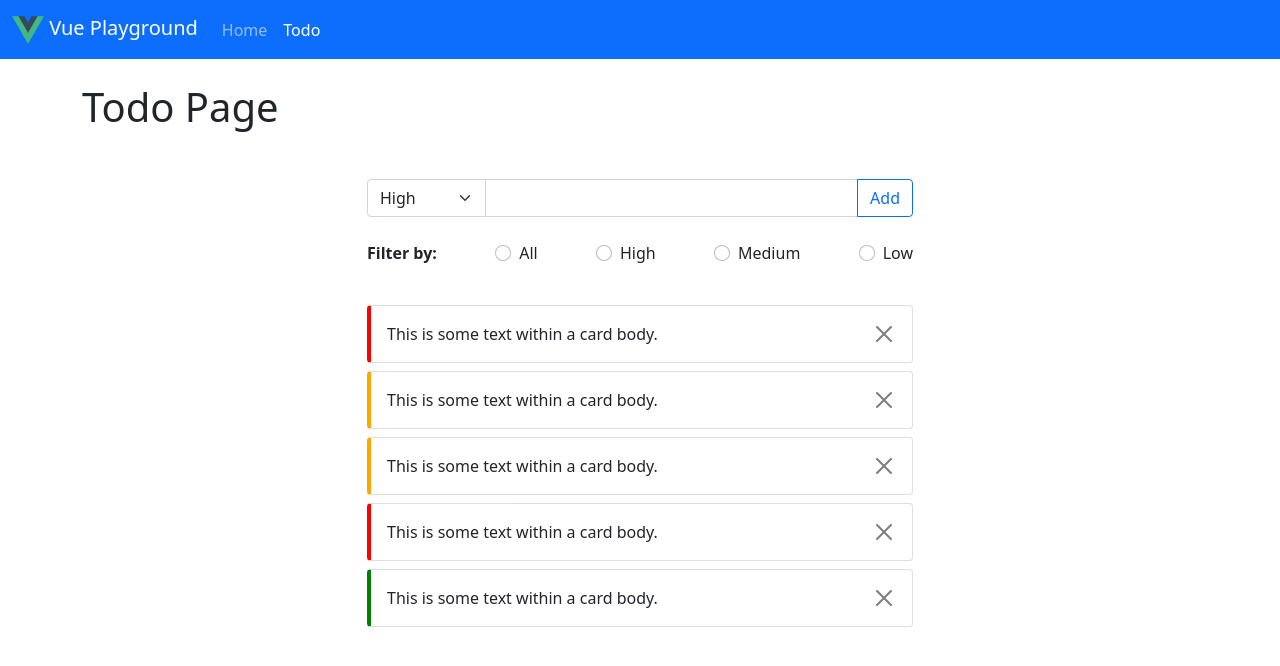
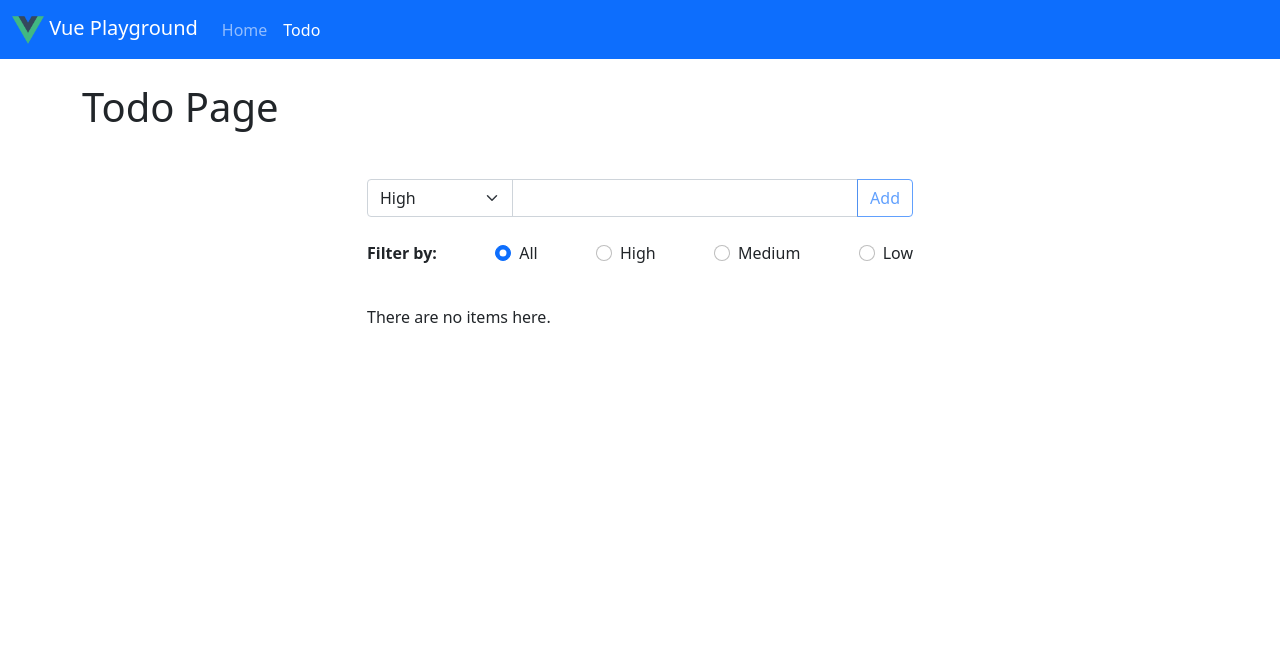
Before and after one commit to opnrivers/vue-playground, a Vue app: page /todo in a window 1280 px wide. Shown: the top 666 px of the page. Built offline with nearby package versions, Linux system fonts and the light colour scheme.

Commit message:
functional todo page

```diff
--- a/src/components/TodoFilterByPriority.js
+++ b/src/components/TodoFilterByPriority.js
@@ -1,3 +1,11 @@
 export default {
   name: 'TodoFilterByPriority',
+  props: {
+    options: Array,
+  },
+  methods: {
+    filterTodoItems(className) {
+      this.$emit('filterTodoItems', className);
+    },
+  },
 };
--- a/src/components/TodoFilterByPriority.vue
+++ b/src/components/TodoFilterByPriority.vue
@@ -1,55 +1,22 @@
 <template>
   <div class="d-flex justify-content-between mb-4">
     <p><b>Filter by:</b></p>
-    <div class="form-check">
+
+    <div class="form-check"
+         v-for="(item, index) in options"
+         :key="index">
+
       <input
         class="form-check-input"
         type="radio"
         name="filterPriority"
-        id="filterPriority1"
+        :id="`filterPriority${index}`"
+        @change="filterTodoItems(item.value)"
+        :checked="index === 0"
       />
 
-      <label class="form-check-label" for="filterPriority1">
-        All
-      </label>
-    </div>
-
-    <div class="form-check">
-      <input
-        class="form-check-input"
-        type="radio"
-        name="filterPriority"
-        id="filterPriority2"
-      />
-
-      <label class="form-check-label" for="filterPriority2">
-        High
-      </label>
-    </div>
-
-    <div class="form-check">
-      <input
-        class="form-check-input"
-        type="radio"
-        name="filterPriority"
-        id="filterPriority3"
-      />
-
-      <label class="form-check-label" for="filterPriority3">
-        Medium
-      </label>
-    </div>
-
-    <div class="form-check">
-      <input
-        class="form-check-input"
-        type="radio"
-        name="filterPriority"
-        id="filterPriority4"
-      />
-
-      <label class="form-check-label" for="filterPriority4">
-        Low
+      <label class="form-check-label" :for="`filterPriority${index}`">
+        {{ item.option }}
       </label>
     </div>
   </div>
--- a/src/components/TodoInputGroup.js
+++ b/src/components/TodoInputGroup.js
@@ -1,3 +1,26 @@
+import { ref } from 'vue';
+
 export default {
   name: 'TodoInputGroup',
+  props: {
+    options: Array,
+  },
+  setup() {
+    const todoItem = ref('');
+    return { todoItem };
+  },
+  data() {
+    return {
+      className: this.options[0].value,
+    };
+  },
+  methods: {
+    selectedClassName() {
+      this.$emit('selectedClassName', this.className);
+    },
+    addTodoItem(todoItem) {
+      this.$emit('todoItem', todoItem);
+      this.todoItem = '';
+    },
+  },
 };
--- a/src/components/TodoInputGroup.vue
+++ b/src/components/TodoInputGroup.vue
@@ -2,16 +2,30 @@
   <div class="input-group mb-4">
     <select
       class="form-select"
-      style="flex: 0.2 1 auto;"
-      aria-label="">
-      <option value="0">High</option>
-      <option value="0">Medium</option>
-      <option value="0">Low</option>
+      style="flex: 0.3 1 auto;"
+      aria-label="Select Priority"
+      v-model="className"
+      @change="selectedClassName">
+
+      <option
+        v-for="(option, index) in options"
+        :key="index"
+        :value="option.value"
+        :selected="className === option.value">{{ option.option }}
+      </option>
     </select>
 
-    <input type="text" class="form-control">
+    <input
+      type="text"
+      class="form-control"
+      v-model="todoItem"
+      @input="$emit('update:modelValue', $event.target.value)">
 
-    <button class="btn btn-outline-primary" type="button">Add</button>
+    <button
+      class="btn btn-outline-primary"
+      type="button"
+      @click="addTodoItem(todoItem)"
+      :disabled="!todoItem">Add</button>
   </div>
 </template>
 
--- a/src/components/TodoList.js
+++ b/src/components/TodoList.js
@@ -1,3 +1,11 @@
 export default {
   name: 'TodoList',
+  props: {
+    items: Array,
+  },
+  methods: {
+    removeTodo(index) {
+      this.items.splice(index, 1);
+    },
+  },
 };
--- a/src/components/TodoList.scss
+++ b/src/components/TodoList.scss
@@ -1,4 +1,6 @@
-.high-priority, .medium-priority, .low-priority {
+.high-priority,
+.medium-priority,
+.low-priority {
   border-left-width: 4px;
 }
 
--- a/src/components/TodoList.vue
+++ b/src/components/TodoList.vue
@@ -1,33 +1,18 @@
 <template>
   <div>
-    <div class="high-priority card mb-2">
+    <p v-if="!items.length">There are no items here.</p>
+    <div v-for="(item, index) in items"
+         :key="index"
+         :class="item.className"
+         class="card mb-2">
+
       <div class="card-body d-flex justify-content-between">
-        This is some text within a card body.
-        <button type="button" class="btn-close" aria-label="Close"></button>
-      </div>
-    </div>
-    <div class="medium-priority card mb-2">
-      <div class="card-body d-flex justify-content-between">
-        This is some text within a card body.
-        <button type="button" class="btn-close" aria-label="Close"></button>
-      </div>
-    </div>
-    <div class="medium-priority card mb-2">
-      <div class="card-body d-flex justify-content-between">
-        This is some text within a card body.
-        <button type="button" class="btn-close" aria-label="Close"></button>
-      </div>
-    </div>
-    <div class="high-priority card mb-2">
-      <div class="card-body d-flex justify-content-between">
-        This is some text within a card body.
-        <button type="button" class="btn-close" aria-label="Close"></button>
-      </div>
-    </div>
-    <div class="low-priority card mb-2">
-      <div class="card-body d-flex justify-content-between">
-        This is some text within a card body.
-        <button type="button" class="btn-close" aria-label="Close"></button>
+        {{ item.value }}
+        <button
+          type="button"
+          class="btn-close"
+          aria-label="Remove"
+          @click="removeTodo(index)"></button>
       </div>
     </div>
   </div>
--- a/src/views/Todo.js
+++ b/src/views/Todo.js
@@ -9,4 +9,45 @@ export default {
     TodoFilterByPriority,
     TodoList,
   },
+  data() {
+    return {
+      priorities: [{
+        option: 'High',
+        value: 'high-priority',
+      }, {
+        option: 'Medium',
+        value: 'medium-priority',
+      }, {
+        option: 'Low',
+        value: 'low-priority',
+      }],
+      className: 'high-priority',
+      todoItem: '',
+      todoItems: [],
+      filteredTodoItems: [],
+    };
+  },
+  methods: {
+    selectedClassName(className) {
+      this.className = className;
+    },
+    addTodoItem() {
+      this.todoItems.push({
+        value: this.todoItem,
+        className: this.className,
+      });
+
+      this.filteredTodoItems = this.todoItems;
+    },
+    filterTodoItems(className) {
+      const t = this;
+
+      if (className === 'all-priorities') {
+        t.filteredTodoItems = t.todoItems;
+      } else {
+        t.filteredTodoItems = t.todoItems
+          .filter((item) => item.className === className);
+      }
+    },
+  },
 };
--- a/src/views/Todo.vue
+++ b/src/views/Todo.vue
@@ -4,9 +4,20 @@
 
     <div class="row">
       <div class="col-12 col-sm-8 col-lg-6 offset-sm-2 offset-lg-3">
-        <TodoInputGroup/>
-        <TodoFilterByPriority/>
-        <TodoList/>
+        <TodoInputGroup
+          :options="priorities"
+          @selected-class-name="selectedClassName"
+          v-model="todoItem"
+          @todo-item="addTodoItem"/>
+
+        <TodoFilterByPriority
+          :options="[{
+            option: 'All',
+            value: 'all-priorities'
+          }, ...priorities]"
+          @filter-todo-items="filterTodoItems"
+        />
+        <TodoList :items="filteredTodoItems"/>
       </div>
     </div>
   </div>
```
